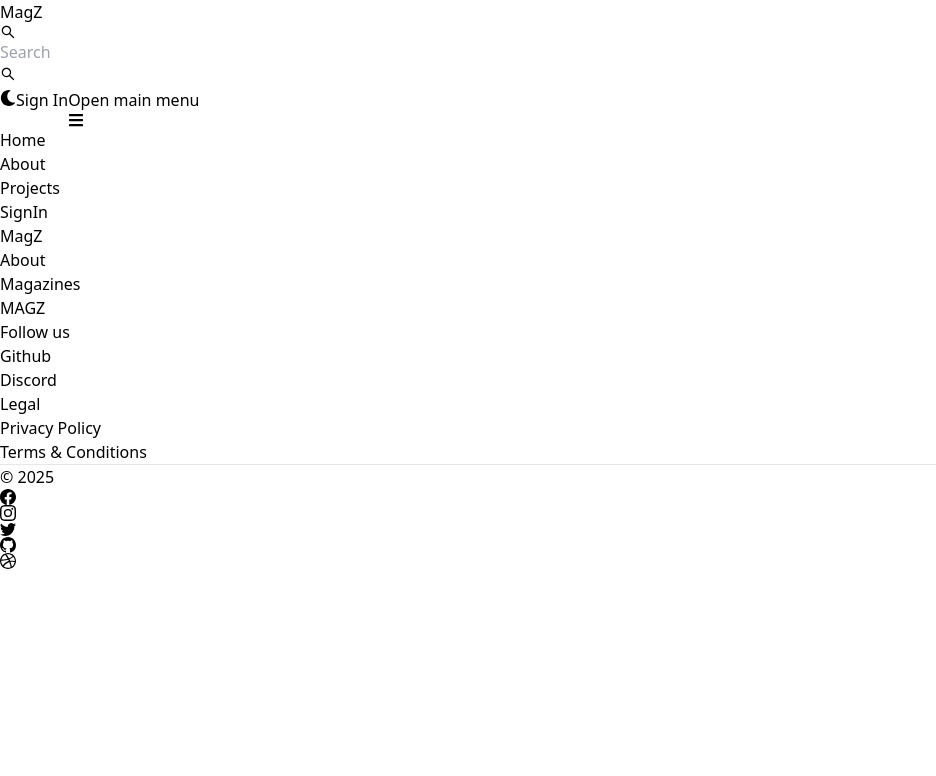
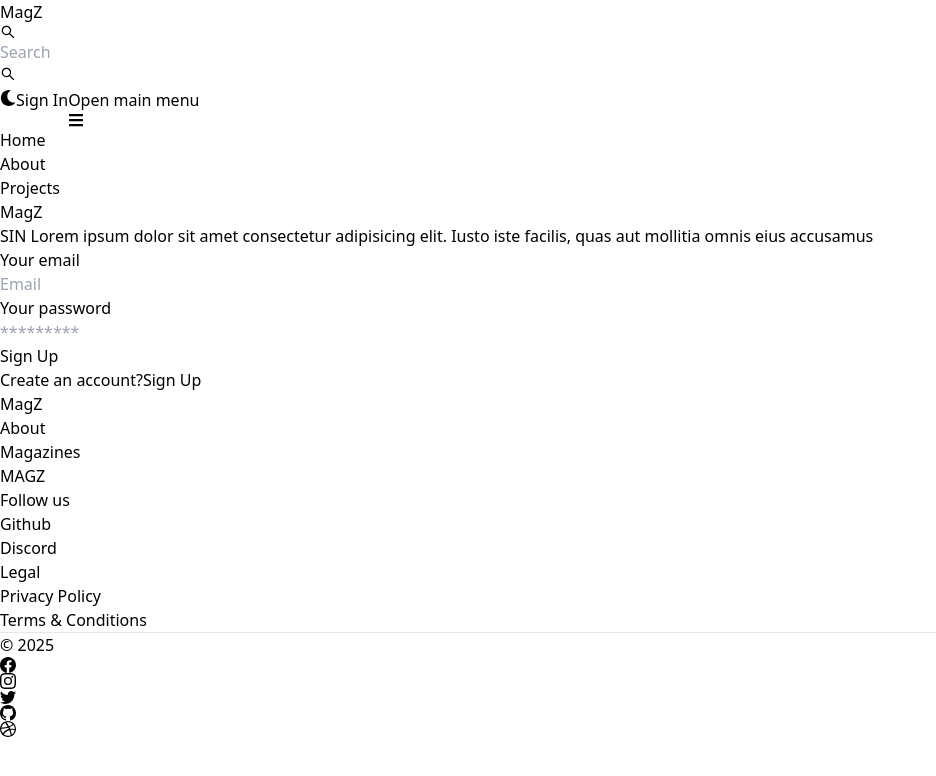
Before and after one commit to hvardhan1024/magZ, a React (Vite) app in the folder client/: page /sign-in in a window 1280 px wide. Shown: the top 776 px of the page, without its empty margins (0-936 px from the left). Built offline with nearby package versions, Linux system fonts and the light colour scheme.

Commit message:
sign in functionality

```diff
--- a/client/src/pages/SignIn.jsx
+++ b/client/src/pages/SignIn.jsx
@@ -1,8 +1,97 @@
-import React from 'react'
+import { Alert, Button, Label, Spinner, TextInput } from 'flowbite-react'
+import React, { useState } from 'react'
+import { Link, useNavigate } from 'react-router-dom'
 
 function SignIn() {
+  const [formData,setFormData] = useState({})
+  const [errorMessage,setErrorMessage] = useState(null)
+  const [loading,setLoading] = useState(false)
+  const navigate = useNavigate()
+
+  const handleChange=(e)=>{
+    setFormData({...formData,[e.target.id]:e.target.value.trim()})
+    console.log(formData)
+  }
+  const handleSubmit = async(e)=>{
+    e.preventDefault();
+    if(!formData.email || !formData.password){
+      return setErrorMessage('Please fill all the fields')
+    }
+    try{
+      setLoading(true)
+      setErrorMessage(null)
+      const res = await fetch('/api/auth/signIn',{
+        method:'POST',
+        headers:{'Content-Type':'application/json'},
+        body:JSON.stringify(formData)
+      });
+      const data = await res.json()
+      if(data.success===false){
+        setErrorMessage(data.message)
+      }
+      setLoading(false)
+      if(res.ok){
+        navigate('/')
+      }
+    }catch (error){
+      setErrorMessage(error.message)
+      setLoading(false)
+    }
+  }
   return (
-    <div>SignIn</div>
+    <div className='min-h-screen mt-20'>
+      <div className='flex p-3 max-w-3xl mx-auto flex-col md:flex-row md:item-center gap-5'>
+        {/* left */}
+        <div className='flex-1'>
+        <Link to='/' className='font-bold dark:text-white text-4xl'>
+            <span className='px-2 py-1 bg-gradient-to-r from-indigo-500 via-purple-500 to-pink-300 text-white rounded-lg'>Mag</span>
+            Z
+        </Link>
+        <p>
+          SIN Lorem ipsum dolor sit amet consectetur adipisicing elit. Iusto iste facilis, quas aut mollitia omnis eius accusamus
+        </p>
+        </div>
+
+        {/* right */}
+        <div className='flex-1'>
+          <form onSubmit={handleSubmit}>
+            <div className="">
+              <Label value='Your email' />
+              <TextInput
+                type='email'
+                placeholder='Email'
+                id='email'  onChange={handleChange} />
+            </div>
+            <div className="">
+              <Label value='Your password' />
+              <TextInput
+                type='password'
+                placeholder='*********'
+                id='password'  onChange={handleChange} />
+            </div>
+            <Button gradientDuoTone='purpleToPink' className='w-100 mt-3' type='submit' disabled={loading}>
+                {
+                  loading? <><Spinner size='sm' /> <span className='pl-3'> Loading... </span> </>: 'Sign Up'
+                }
+               </Button>
+          </form>
+
+          <div className='flex gap-2 text-sm mt-5'>
+            <span>Create an account?</span>
+            <Link to='/sign-up' className='text-purple-500'>
+              Sign Up
+            </Link>
+          </div>
+          {
+            errorMessage && (
+              <Alert className='mt-5' color='failure'>
+                {errorMessage}
+              </Alert>
+            )
+          }
+        </div>
+      </div>
+    </div>
   )
 }
 
--- a/client/src/pages/SignUp.jsx
+++ b/client/src/pages/SignUp.jsx
@@ -85,7 +85,7 @@
 
           <div className='flex gap-2 text-sm mt-5'>
             <span>Have an account?</span>
-            <Link>
+            <Link to='/sign-in' className='text-purple-500'>
               Sign In
             </Link>
           </div>
```
